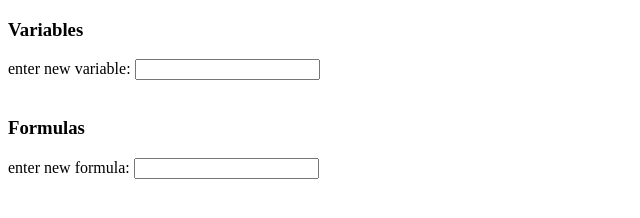
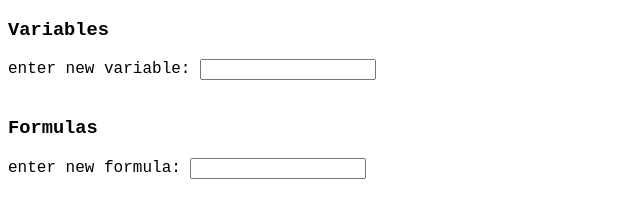
Before and after one commit to adiOdi/calculator, a plain HTML site: page index.html in a window 1280 px wide. Shown: the whole page, without its empty margins (0-640 px from the left). Drawn offline with Linux system fonts and the light colour scheme.

Commit message:
monospaced

```diff
--- a/index.html
+++ b/index.html
@@ -3,24 +3,47 @@
   <head>
     <meta charset="UTF-8" />
     <meta name="viewport" content="width=device-width, initial-scale=1.0" />
-    <title>Document</title>
+    <title>Calculator</title>
     <script src="calc.js"></script>
     <style>
+      * {
+        font-family: "Courier New", monospace;
+      }
+      .mono {
+        /* font-family: "Courier New", monospace; */
+        text-align: end;
+      }
+      .name {
+        text-align: center;
+      }
       button {
         width: 2em;
         height: 2em;
+        text-align: center !important;
       }
     </style>
   </head>
   <body>
     <h3>Variables</h3>
     <label for="var">enter new variable:</label>
-    <input type="text" onblur="newVar(event)" id="var" name="var" />
+    <input
+      type="text"
+      class="mono"
+      onkeyup="newVar(event)"
+      id="var"
+      name="var"
+    />
     <br /><br />
     <div id="variables"></div>
     <h3>Formulas</h3>
     <label for="formula">enter new formula:</label>
-    <input type="text" onblur="newFormula(event)" id="formula" name="formula" />
+    <input
+      type="text"
+      class="mono"
+      onkeyup="newFormula(event)"
+      id="formula"
+      name="formula"
+    />
     <br /><br />
     <div id="formulas"></div>
     <script src="interface.js"></script>
```
